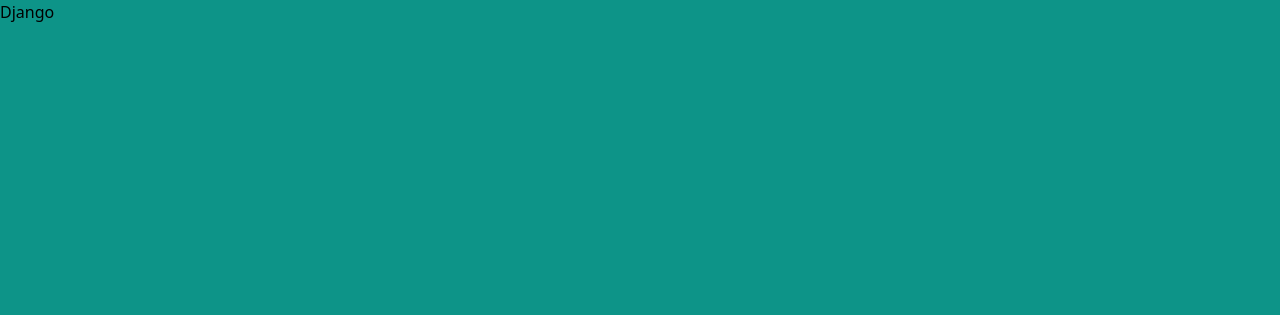
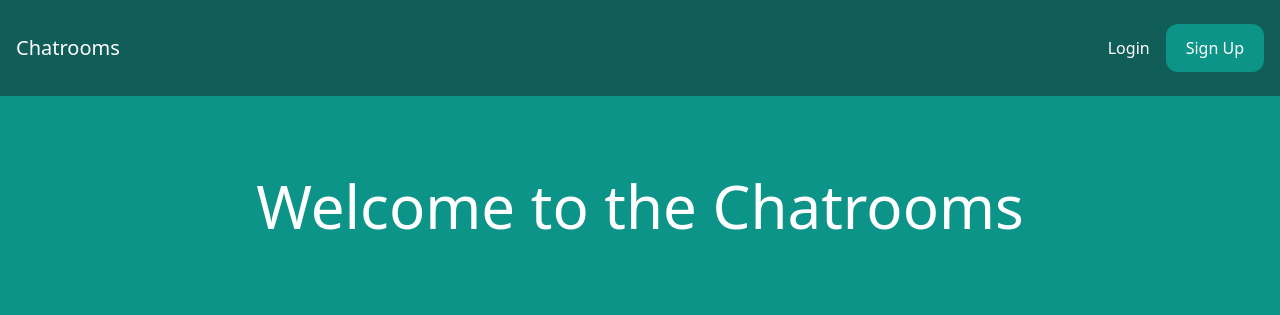
Before and after one commit to dimitri-legaspi/Django-chatroom, a Django app: page / in a window 1280 px wide. Before the commit the part shown is almost empty. Shown: the top 315 px of the page. Run offline with Django 5.2, Linux system fonts and the light colour scheme; some libraries are stand-ins or nearby versions.

Commit message:
Created the nave bar and title for the app

```diff
--- a/Chatroom/core/templates/core/base.html
+++ b/Chatroom/core/templates/core/base.html
@@ -3,10 +3,26 @@
   <head>
     <meta charset="UTF-8" />
     <meta name="viewport" content="width=device-width, initial-scale=1.0" />
-    <title>DjangoChat</title>
+    <title>Chatrooms</title>
     <script src="https://cdn.tailwindcss.com"></script>
   </head>
   <body class="bg-teal-600">
-    Django
+    <nav class="flex items-center justify-between px-4 py-6 bg-teal-800">
+      <div>
+        <a href="/" class="text-xl text-white">Chatrooms </a>
+      </div>
+      <div class="flex items-center space-x-4">
+        <a href="/login/" class="text-white hover:text-gray-200">Login</a>
+
+        <a
+          href="/signup/"
+          class="px-5 py-3 rounded-xl text-white bg-teal-600 hover:bg-teal-700"
+          >Sign Up</a
+        >
+      </div>
+    </nav>
+    <div class="p-10 lg:p-20 text-center">
+      <h1 class="text-3xl lg:text-6xl text-white">Welcome to the Chatrooms</h1>
+    </div>
   </body>
 </html>
```
